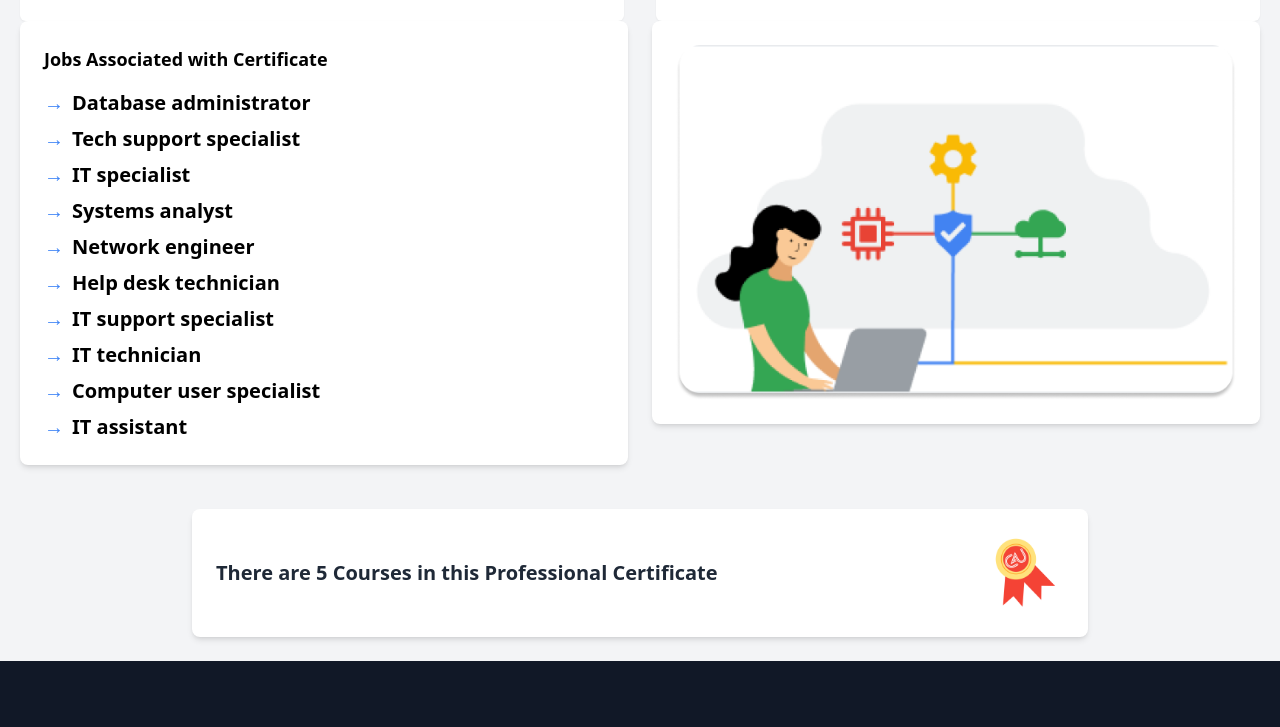
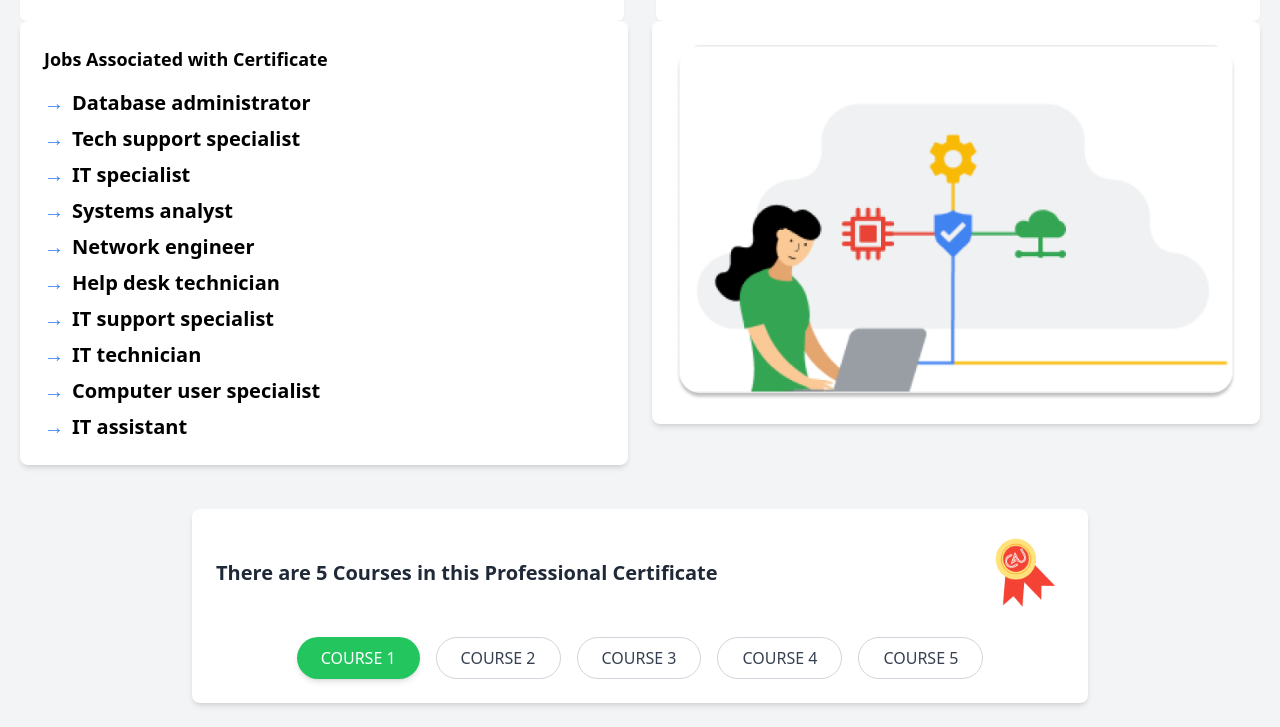
Before and after one commit to suraid12/assignment-recover, a website built with Vite: page index.html in a window 1280 px wide. Shown: the part 1189-1916 px from the top of the page. Before the commit the page ends 1850 px from the top, so only its background shows below. Built offline with nearby package versions, Linux system fonts and the light colour scheme.

Commit message:
page four updated

```diff
--- a/index.html
+++ b/index.html
@@ -201,7 +201,26 @@
           <img src="Image/logo3.png" alt="Certificate Icon" class="w-full h-full object-contain">
         </div>
       </div>
-
+    <!-- Course Buttons -->
+    <div class="flex flex-wrap justify-center gap-4 mt-6">
+        <button class="px-6 py-2 rounded-full bg-green-500 text-white font-medium shadow-md hover:bg-green-600">
+          COURSE 1
+        </button>
+        <button class="px-6 py-2 rounded-full border border-gray-300 text-gray-700 font-medium hover:bg-gray-200">
+          COURSE 2
+        </button>
+        <button class="px-6 py-2 rounded-full border border-gray-300 text-gray-700 font-medium hover:bg-gray-200">
+          COURSE 3
+        </button>
+        <button class="px-6 py-2 rounded-full border border-gray-300 text-gray-700 font-medium hover:bg-gray-200">
+          COURSE 4
+        </button>
+        <button class="px-6 py-2 rounded-full border border-gray-300 text-gray-700 font-medium hover:bg-gray-200">
+          COURSE 5
+        </button>
+      </div>
+    </div>
+    </section>
 <script>
     const htmlTag = document.getElementById("htmlTag");
     document.getElementById("switch").addEventListener("click",function(){
```
